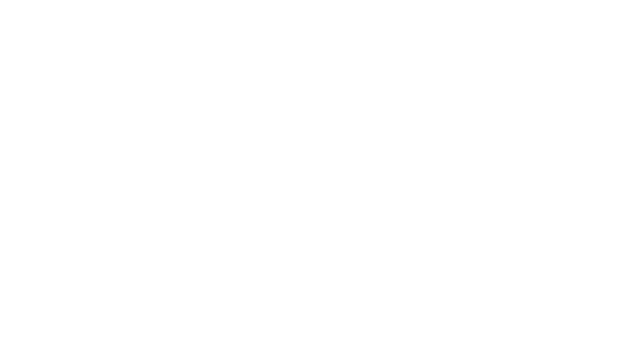
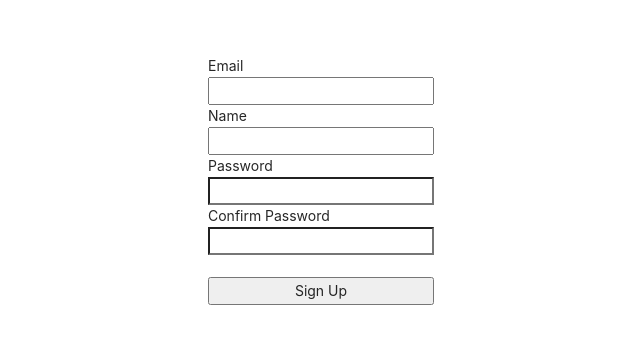
Before and after one commit to limyeonsoo/BE_Study, a React (Create React App) app in the folder Node_React/client/: page /register in a window 1280 px wide. Shown: the part 220-564 px from the top of the page, without its empty margins (319-959 px from the left). Built offline with nearby package versions, Linux system fonts and the light colour scheme.

Commit message:
Register & Login & Logout

```diff
--- a/Node_React/client/src/App.js
+++ b/Node_React/client/src/App.js
@@ -18,12 +18,12 @@ function App() {
           <Route exact path='/' component={LandingPage} />
           {/* <LandingPage/> */}
           {/* </Route> */}
-          <Route path='/register'>
-            <RegisterPage/>
-          </Route>
-          <Route path='/login'>
-            <LoginPage/>
-          </Route>
+          <Route path='/register' component={RegisterPage} />
+            {/* <RegisterPage/>
+          </Route> */}
+          <Route path='/login' component={LoginPage} />
+            {/* <LoginPage/>
+          </Route> */}
         </Switch>
       </div>
     </Router>
--- a/Node_React/client/src/_actions/types.js
+++ b/Node_React/client/src/_actions/types.js
@@ -1 +1,2 @@
 export const LOGIN_USER = 'login_user';
+export const REGISTER_USER = 'register_user';
--- a/Node_React/client/src/_actions/user_action.js
+++ b/Node_React/client/src/_actions/user_action.js
@@ -1,10 +1,11 @@
 import axios from 'axios';
 import {
-    LOGIN_USER
+    LOGIN_USER,
+    REGISTER_USER
 } from './types';
 
-export default function loginUser(dataToSubmit){
-    const request = axios.post('/api/user/login', dataToSubmit)
+export function loginUser(dataToSubmit){
+    const request = axios.post('/api/users/login', dataToSubmit)
         .then(res => res.data);
 
     return{
@@ -12,3 +13,13 @@ export default function loginUser(dataToSubmit){
         payload: request
     }
 }
+
+export function registerUser(dataToSubmit){
+    const request = axios.post('/api/users/register', dataToSubmit)
+        .then(res => res.data);
+
+    return{
+        type:REGISTER_USER,
+        payload: request
+    }
+}
--- a/Node_React/client/src/_reducers/user_reducer.js
+++ b/Node_React/client/src/_reducers/user_reducer.js
@@ -1,11 +1,14 @@
 import {
-    LOGIN_USER
+    LOGIN_USER,
+    REGISTER_USER
 } from '../_actions/types';
 
 export default function (state = {}, action){
     switch(action.type){
         case LOGIN_USER:
                 return{...state, loginSuccess: action.payload}
+        case REGISTER_USER:
+                return{...state, registerSuccess: action.payload}
         default:
                 return state;
     }
--- a/Node_React/client/src/components/views/LandingPage/LandingPage.js
+++ b/Node_React/client/src/components/views/LandingPage/LandingPage.js
@@ -1,18 +1,32 @@
 import React, {useEffect} from 'react';
 import axios from 'axios';
 
-const LandingPage = () => {
+const LandingPage = (props) => {
 
     useEffect(() => {
         axios.get('/api/hello', () => {})
         .then(response => console.log(response));
     }, []);
 
+    const onClickHandler = () => {
+        axios.get('/api/users/logout')
+            .then(res => {
+                if(res.data.success){
+                    props.history.push('/login')
+                }else{
+                    alert('logout fail');
+                }
+            })
+
+    }
     return(
         <div style={{
             display: 'flex', justifyContent: 'center', alignItems: 'center', width: '100%', height: '100vh'
         }}>
-            LandingPage
+            <h2>시작페이지</h2>
+            <button onClick={onClickHandler}>
+                로그아웃
+            </button>
         </div>
     )
 }
--- a/Node_React/client/src/components/views/RegisterPage/RegisterPage.js
+++ b/Node_React/client/src/components/views/RegisterPage/RegisterPage.js
@@ -1,11 +1,79 @@
-import React from 'react'
+import axios from 'axios';
+import React, {useState} from 'react';
+import {useDispatch} from 'react-redux';
+import { registerUser } from '../../../_actions/user_action';
 
-function RegisterPage() {
+function RegisterPage(props) {
+
+    const dispatch = useDispatch();
+
+    const [email, setEmail] = useState('');
+    const [password, setPassword] = useState('');
+    const [name, setName] = useState('');
+    const [confirmPassword, setConfirmPassword] = useState('');
+
+    const onEmailHandler = (e) => {
+        setEmail(e.currentTarget.value);
+    }
+    const onNameHandler = (e) => {
+        setName(e.currentTarget.value);
+    }
+    const onConfirmPasswordHandler = (e) => {
+        setConfirmPassword(e.currentTarget.value);
+    }
+    const onPasswordHandler = (e) => {
+        setPassword(e.currentTarget.value);
+    }
+    const onSubmitHandler = (e) => {
+        e.preventDefault();
+
+        if(password !== confirmPassword){
+            return alert('Check your PW');
+        }
+
+        let body={
+            name: name,
+            email: email,
+            password: password
+        }
+
+        dispatch(registerUser(body))
+            .then(res => {
+                console.log(res);
+                if(res.payload.success){
+                    console.log(props.history);
+                    props.history.push('/login');
+                }else{
+                    alert('failed to sign up');
+                }
+            })
+
+    }
     return (
-        <div>
+        <div style={{
+            display: 'flex', justifyContent: 'center', alignItems: 'center', width: '100%', height: '100vh'
+        }}>
 
+            <form style={{ display:'flex', flexDirection: 'column'}} onSubmit={onSubmitHandler}>
+                <label>Email</label>
+                <input type='email' value={email} onChange={onEmailHandler} />
+
+                <label>Name</label>
+                <input type='name' value={name} onChange={onNameHandler} />
+
+                <label>Password</label>
+                <input type='password' value={password} onChange={onPasswordHandler} />
+
+                <label>Confirm Password</label>
+                <input type='password' value={confirmPassword} onChange={onConfirmPasswordHandler} />
+
+                <br/>
+                <button>
+                    Sign Up
+                </button>
+            </form>
         </div>
     )
 }
 
-export default RegisterPage
+export default RegisterPage;
```
Also changed, not shown: Node_React/client/src/components/views/LoginPage/LoginPage.js (+6 -3 lines), 1 other file (tests, documents, lock files or other folders).
